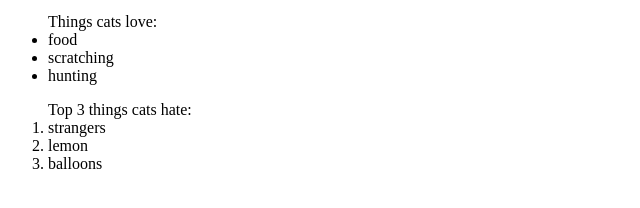
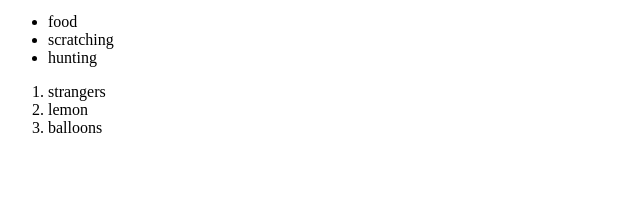
Before and after one commit to teazlatarevic/Day05, a plain HTML site: page ex20/src/index.html in a window 1280 px wide. Shown: the part 362-570 px from the top of the page, without its empty margins (0-640 px from the left). Drawn offline with Linux system fonts and the light colour scheme.

Commit message:
deleting the title of the lists

```diff
--- a/ex20/src/index.html
+++ b/ex20/src/index.html
@@ -4,12 +4,12 @@
         <img src="https://bit.ly/3fUJAV1"
          alt="Gray Cat on Tree Branch." >
         cat photos</a></p>
-    <ul>Things cats love:
+    <ul>
         <li>food</li>
         <li>scratching</li>
         <li>hunting</li>
     </ul>
-    <ol>Top 3 things cats hate:
+    <ol>
         <li>strangers</li>
         <li>lemon</li>
         <li>balloons</li>
```
